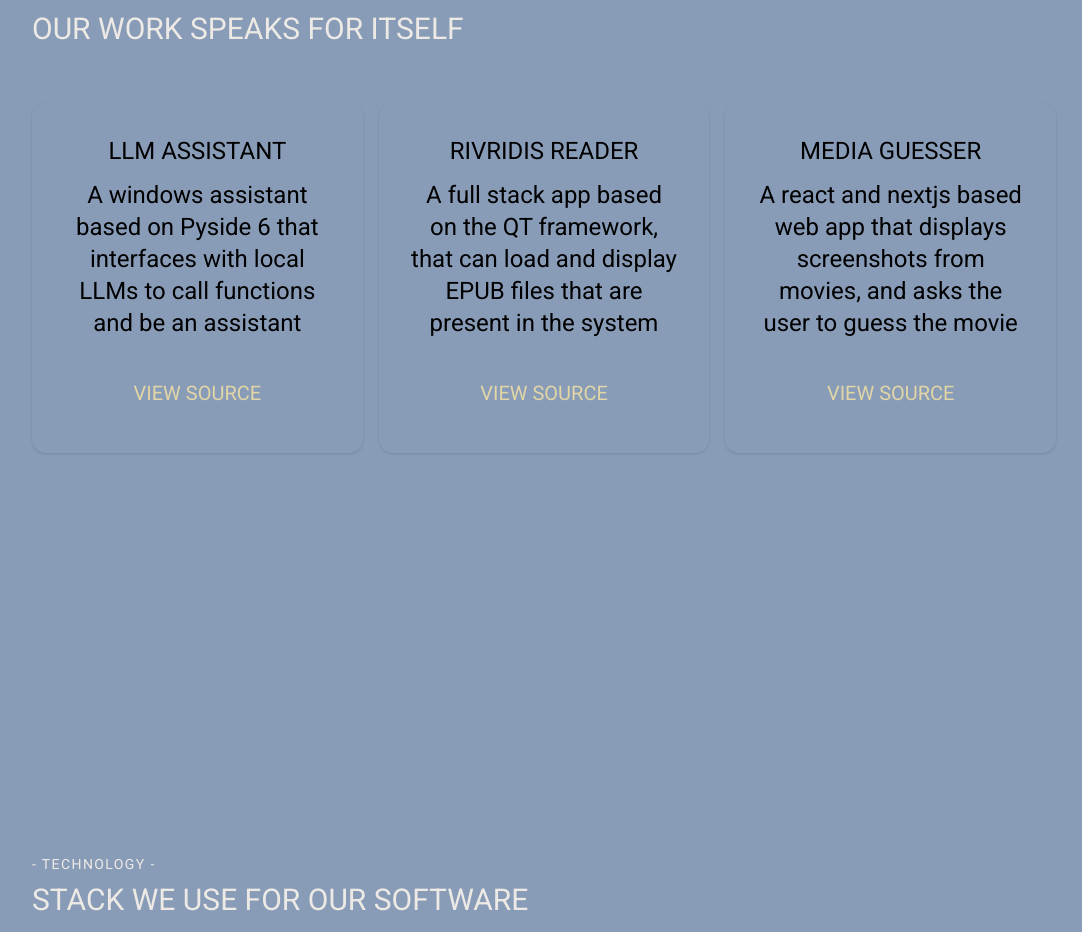
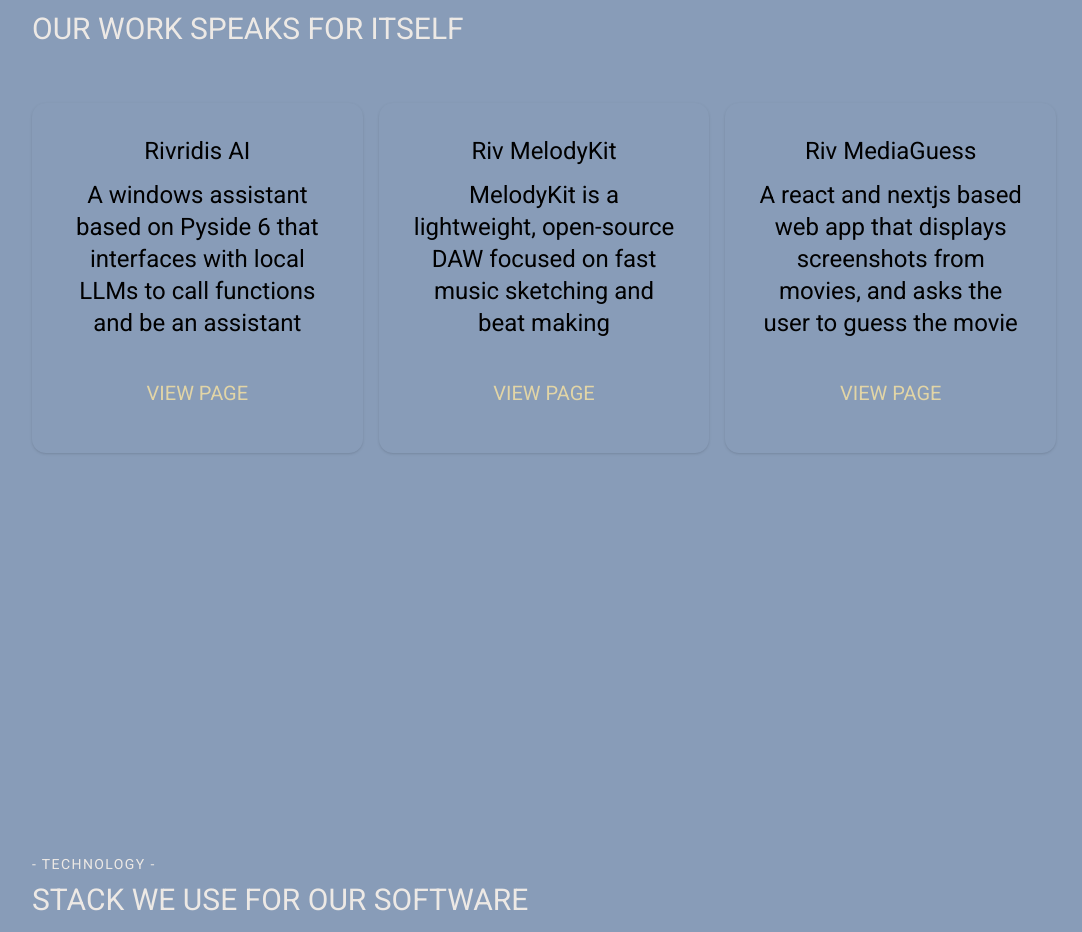
Before and after one commit to Rivridis/rivridis-website, a Next.js app: page / in a window 1280 px wide. Shown: the part 1782-2714 px from the top of the page, without its empty margins (96-1178 px from the left). Built offline with nearby package versions, Linux system fonts and the light colour scheme.

Commit message:
added loading bar

```diff
--- a/package.json
+++ b/package.json
@@ -23,6 +23,7 @@
     "next": "15.3.8",
     "next-auth": "^5.0.0-beta.29",
     "next-nprogress-bar": "^2.4.7",
+    "nextjs-toploader": "^3.9.17",
     "nodemailer": "^6.10.1",
     "react": "^19.0.0",
     "react-dom": "^19.0.0",
--- a/src/app/layout.js
+++ b/src/app/layout.js
@@ -1,5 +1,6 @@
 import {Roboto} from "next/font/google";
 import "./globals.css";
+import NextTopLoader from 'nextjs-toploader';
 
 const Robotofont = Roboto({
   variable: "--font-roboto",
@@ -19,6 +20,11 @@
   return (
     <html lang="en" className={`${Robotofont.variable} font-main`}>
       <body>
+        <NextTopLoader
+          color="#e2d5a6" // Matches your text color
+          showSpinner={false}
+          shadow={false}
+        />
         <SessionProvider>{children}</SessionProvider>
       </body>
     </html>
--- a/src/app/melodykit/page.js
+++ b/src/app/melodykit/page.js
@@ -20,7 +20,7 @@
                           <section id ="top" className="text-center max-w-3xl pt-40 items-center justify-center flex flex-col">
                             <h1 className="text-5xl md:text-7xl mb-4 text-[#ede9e5]">RIVRIDIS MELODYKIT</h1>
                             <p className="p-5 text-xl md:text-2xl text-[#ede9e5] mb-6">
-                            MelodyKit is an easy to use DAW, which can be used for both hobby and professional music production. Try out the beta now!
+                            MelodyKit is an easy to use DAW, which can be used for both hobby and professional music production. Try out MelodyKit Basic now!
                             </p>
                             <div className="mb-6 flex flex-col md:flex-row gap-4">
                             <Link href="https://discord.gg/eVKE3A3fH9" className="inline-block bg-[#e2d5a6] text-#000000 px-6 py-3 rounded-lg font-semibold shadow hover:bg-[#4752C4] transition">
--- a/src/app/page.js
+++ b/src/app/page.js
@@ -79,28 +79,28 @@
           <div className="flex flex-col sm:flex-row gap-4 pt-8">
             {/* Card 1 */}
             <div className="flex-1 bg-[#889cb8] p-8 rounded-xl shadow text-center text-black min-w-[200px] min-h-[350px]">
-              <h2 className="text-2xl mb-3">LLM ASSISTANT</h2>
+              <h2 className="text-2xl mb-3">Rivridis AI</h2>
               <p className="text-2xl">A windows assistant based on Pyside 6 that interfaces with local LLMs to call functions and be an assistant</p>
               <a href="/rivridis-assistant" className="mt-8 inline-block text-[#e2d5a6] text-xl px-4 py-2 rounded-md hover:text-[#006eff] transition-colors">
-                VIEW SOURCE
+                VIEW PAGE
               </a>
             </div>
 
             {/* Card 2 */}
             <div className="flex-1 bg-[#889cb8] p-8 rounded-xl shadow text-center text-black min-w-[200px] min-h-[350px]">
-              <h2 className="text-2xl mb-3">RIVRIDIS READER</h2>
-              <p className="text-2xl">A full stack app based on the QT framework, that can load and display EPUB files that are present in the system</p>
-              <a href="https://github.com/Rivridis/Ebook-Reader" className="mt-8 inline-block text-[#e2d5a6] text-xl px-4 py-2 rounded-md hover:text-[#006eff] transition-colors">
-                VIEW SOURCE
+              <h2 className="text-2xl mb-3">Riv MelodyKit</h2>
+              <p className="text-2xl">MelodyKit is a lightweight, open-source DAW focused on fast music sketching and beat making</p>
+              <a href="/melodykit" className="mt-8 inline-block text-[#e2d5a6] text-xl px-4 py-2 rounded-md hover:text-[#006eff] transition-colors">
+                VIEW PAGE
               </a>
             </div>
 
             {/* Card 3 */}
             <div className="flex-1 bg-[#889cb8] p-8 rounded-xl shadow text-center text-black min-w-[200px] min-h-[350px]">
-              <h2 className="text-2xl mb-3">MEDIA GUESSER</h2>
+              <h2 className="text-2xl mb-3">Riv MediaGuess</h2>
               <p className="text-2xl">A react and nextjs based web app that displays screenshots from movies, and asks the user to guess the movie</p>
               <a href="https://github.com/Rivridis/MediaGuesser" className="mt-8 inline-block text-[#e2d5a6] text-xl px-4 py-2 rounded-md hover:text-[#006eff] transition-colors">
-                VIEW SOURCE
+                VIEW PAGE
               </a>
             </div>
         </div>
```
Also changed, not shown: 1 other file (tests, documents, lock files or other folders).
